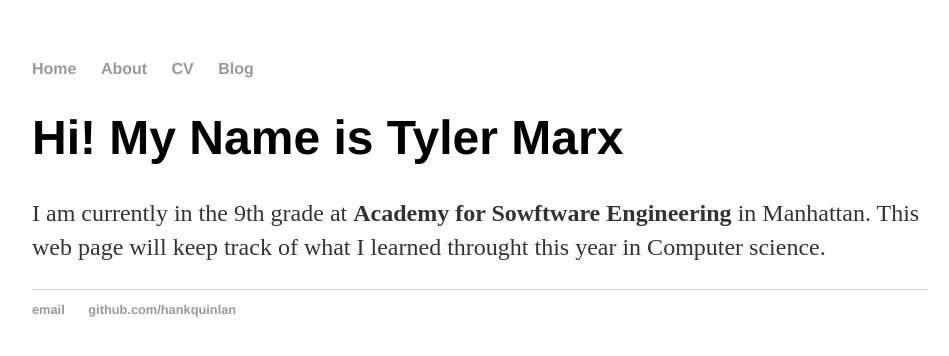
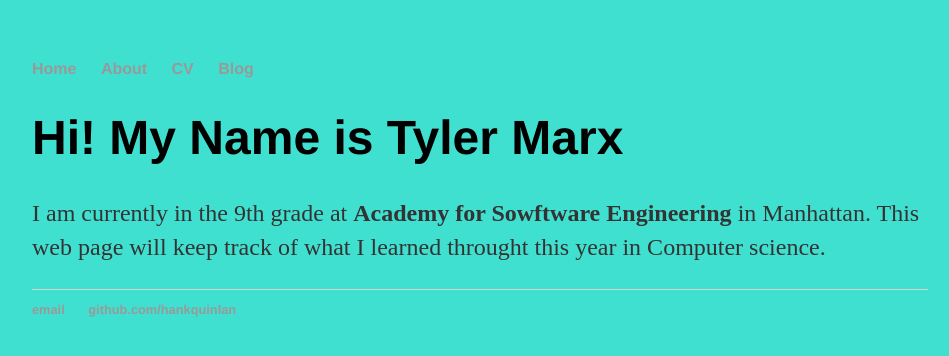
Before and after one commit to tylerm2204/tylerm2204.github.io, a Jekyll site: the page built from index.html, in a window 1280 px wide. Shown: the top 356 px of the page, without its empty margins (160-1109 px from the left). Built offline with Jekyll 4.4.1, drawn with Linux system fonts in a browser that asks for light colours.

Commit message:
Update main.css

```diff
--- a/css/main.css
+++ b/css/main.css
@@ -1,6 +1,7 @@
 body {
     margin: 60px auto;
     width: 70%;
+    background-color: turquoise;
 }
 nav ul, footer ul {
     font-family:'Helvetica', 'Arial', 'Sans-Serif';
```
